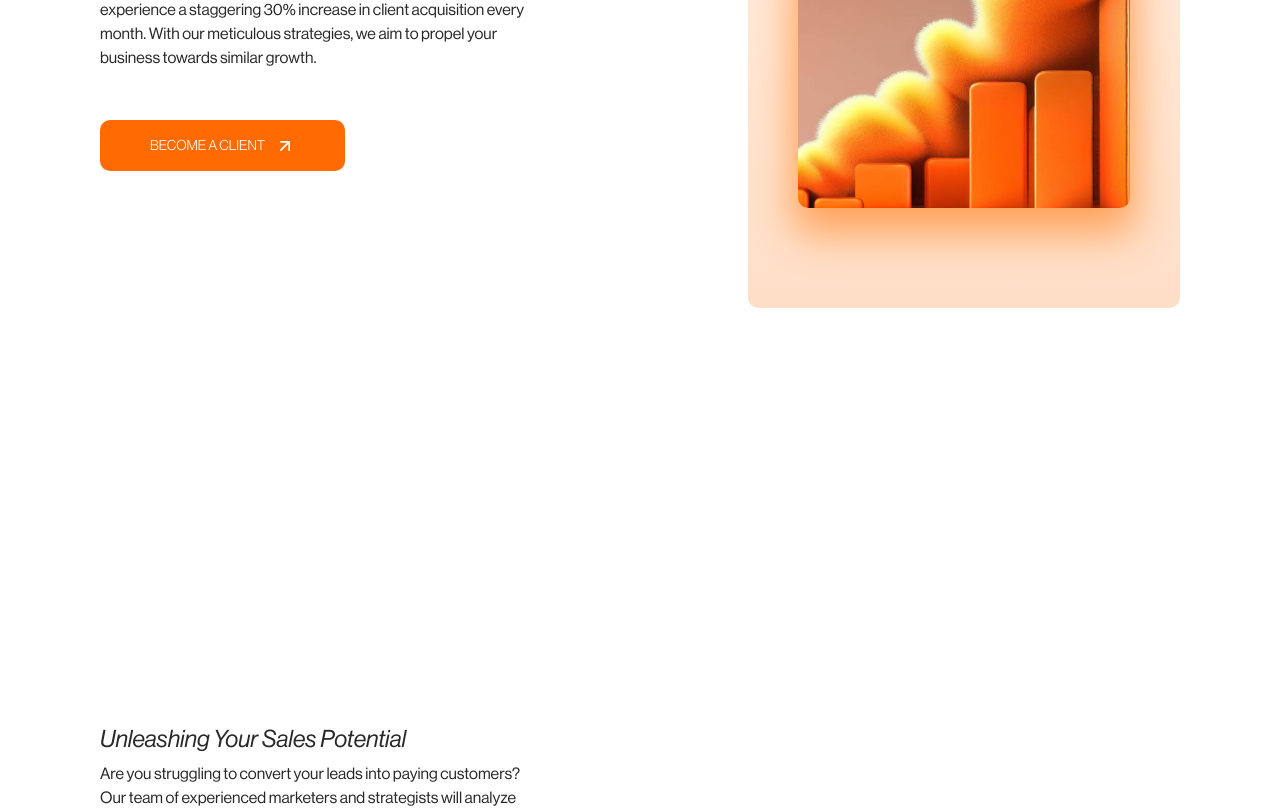
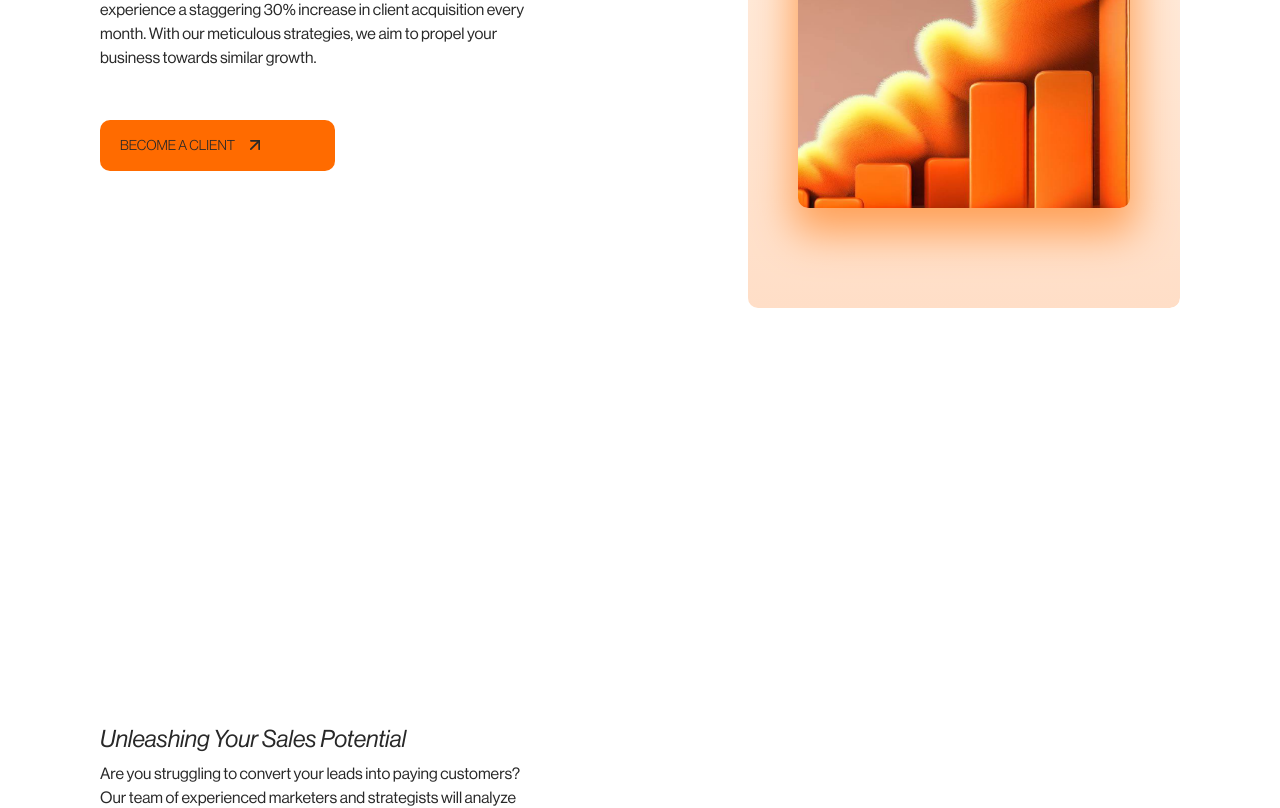
Before and after one commit to mateouribe/samacle_website, a React (Create React App) app: page / in a window 1280 px wide. Shown: the part 2060-2868 px from the top of the page. Built offline with nearby package versions, Linux system fonts and the light colour scheme.

Commit message:
justify content button left, add client's opinion section

```diff
--- a/src/components/customElements/CustomButton.js
+++ b/src/components/customElements/CustomButton.js
@@ -3,7 +3,13 @@ import { FiArrowUpRight } from "react-icons/fi";
 import { colors } from "../../utils/constants";
 import { gsap } from "gsap";
 
-const CustomButton = ({ children, className, onClick, type }) => {
+const CustomButton = ({
+  children,
+  className,
+  onClick,
+  type,
+  blackColor = false,
+}) => {
   const container = useRef(null);
   const tl = useRef(null);
   useLayoutEffect(() => {
@@ -29,7 +35,11 @@ const CustomButton = ({ children, className, onClick, type }) => {
 
   return (
     <button
-      className={`max-w-fit bg-main px-[50px] py-[15px] text-white flex items-center gap-10 rounded-[10px] cursor-none ${className} text-sm uppercase font-thin`}
+      className={`max-w-fit pl-20 pr-[70px] py-[15px] flex text-left gap-10 rounded-[10px] cursor-none ${className} text-sm uppercase font-thin`}
+      style={{
+        backgroundColor: blackColor ? colors.black : colors.main,
+        color: blackColor ? colors.main : colors.black,
+      }}
       onClick={onClick}
       ref={container}
       onMouseEnter={() => {
@@ -43,7 +53,10 @@ const CustomButton = ({ children, className, onClick, type }) => {
       {children}
       <div className="relative w-[20px] h-[20px] overflow-hidden">
         <div className="w-full h-full absolute top-0 icon">
-          <FiArrowUpRight color={colors.white} size={20} />
+          <FiArrowUpRight
+            color={blackColor ? colors.main : colors.black}
+            size={20}
+          />
         </div>
       </div>
     </button>
--- a/src/components/studyCase/ClientsOpinion.js
+++ b/src/components/studyCase/ClientsOpinion.js
@@ -1,13 +1,21 @@
 import React from "react";
 import SectionTitle from "../customElements/SectionTitle";
+import CustomButton from "../customElements/CustomButton";
 
 const ClientsOpinion = () => {
   return (
-    <section className="py-desktop px-mobile md:px-tablet lg:px-desktop">
-      <SectionTitle noMaxHeight className="text-black">
-        Client's <br />
-        thoughts.
-      </SectionTitle>
+    <section className="py-desktop px-mobile md:px-tablet lg:px-desktop bg-main flex flex-col gap-100 min-h-[90vh] justify-center items-center">
+      <div className="flex flex-col gap-5">
+        <p className="text-[22px] md:text-[32px] uppercase text-black">
+          To create a groundbreaking operating experience, the NODO Film Systems
+          allowed camera operators to adjust the weight of the wheels, control
+          mass and drag, and create different camera simulations.
+        </p>
+        <span className="text-black text-sm">Andrés. Pago Tienda, CEO.</span>
+      </div>
+      <CustomButton blackColor className="self-start">
+        Become a client
+      </CustomButton>
     </section>
   );
 };
--- a/src/components/studyCase/designSystem/DesignSystem.js
+++ b/src/components/studyCase/designSystem/DesignSystem.js
@@ -40,7 +40,7 @@ const DesignSystem = ({ project }) => {
 
   return (
     <section
-      className="w-full min-h-[100vh] md:h-view flex flex-col gap-50 py-tablet px-mobile md:px-tablet lg:px-desktop bg-black"
+      className="w-full min-h-[100vh] md:h-view flex flex-col gap-50 py-desktop px-mobile md:px-tablet lg:px-desktop bg-black"
       ref={container}
     >
       {isLoaded && (
```
